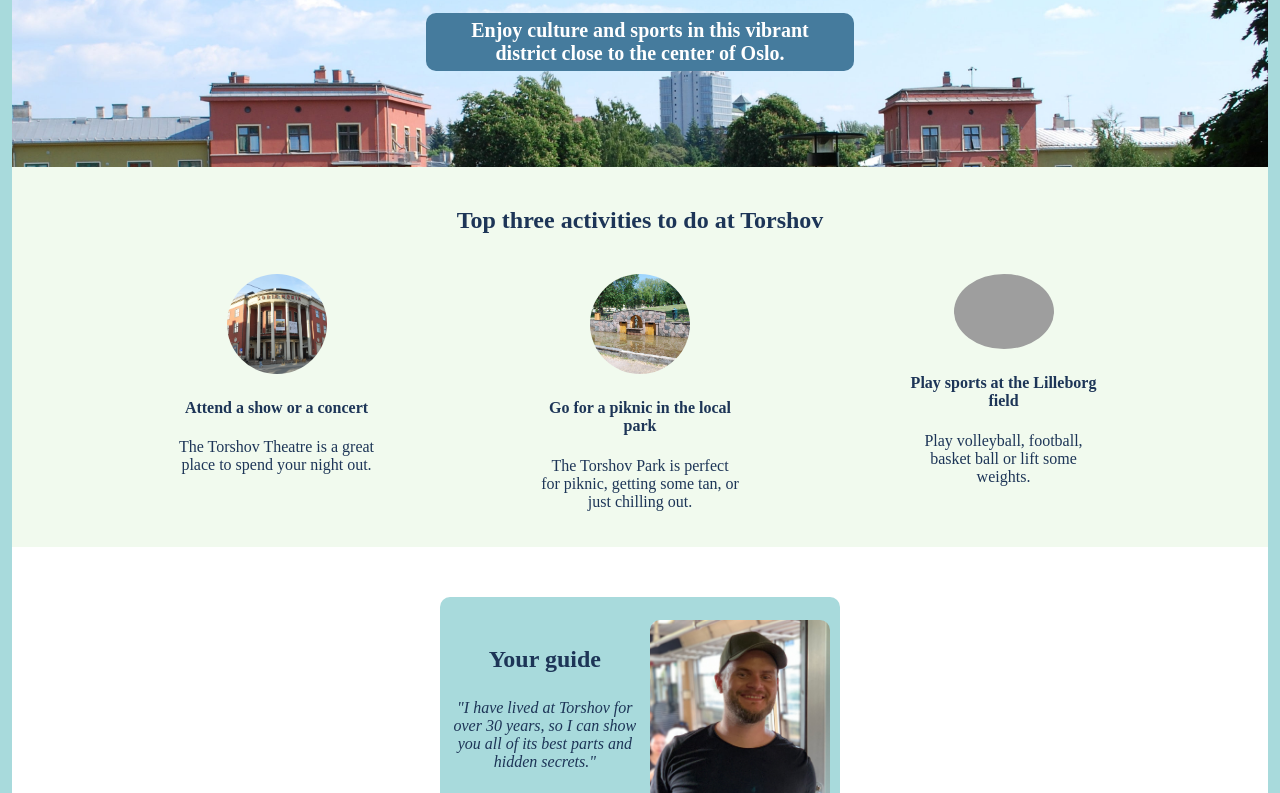
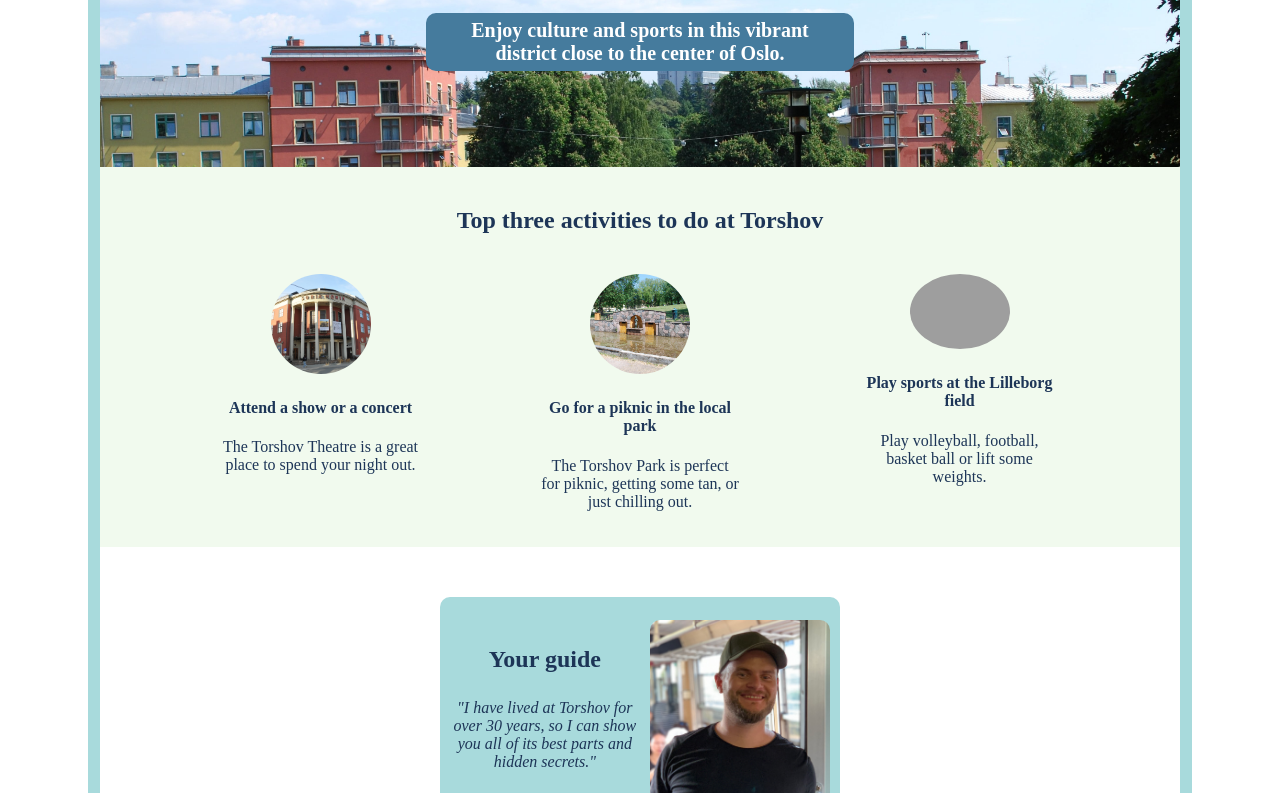
Before and after one commit to Exceptionary-Rae/hometown-site, a website built with Vite: page index.html in a window 1280 px wide. Shown: the part 195-988 px from the top of the page. Built offline with nearby package versions, Linux system fonts and the light colour scheme; grey boxes are pictures that could not be loaded.

Commit message:
Update styles.css

```diff
--- a/styles.css
+++ b/styles.css
@@ -8,7 +8,7 @@ DARK BLUE: #1D3557
 
 */
 body {
-    min-height: 2244px;
+    max-width: 1080px;
     margin: 0 auto;
     text-align: center;
     border: 12px solid #A8DADC;
```
